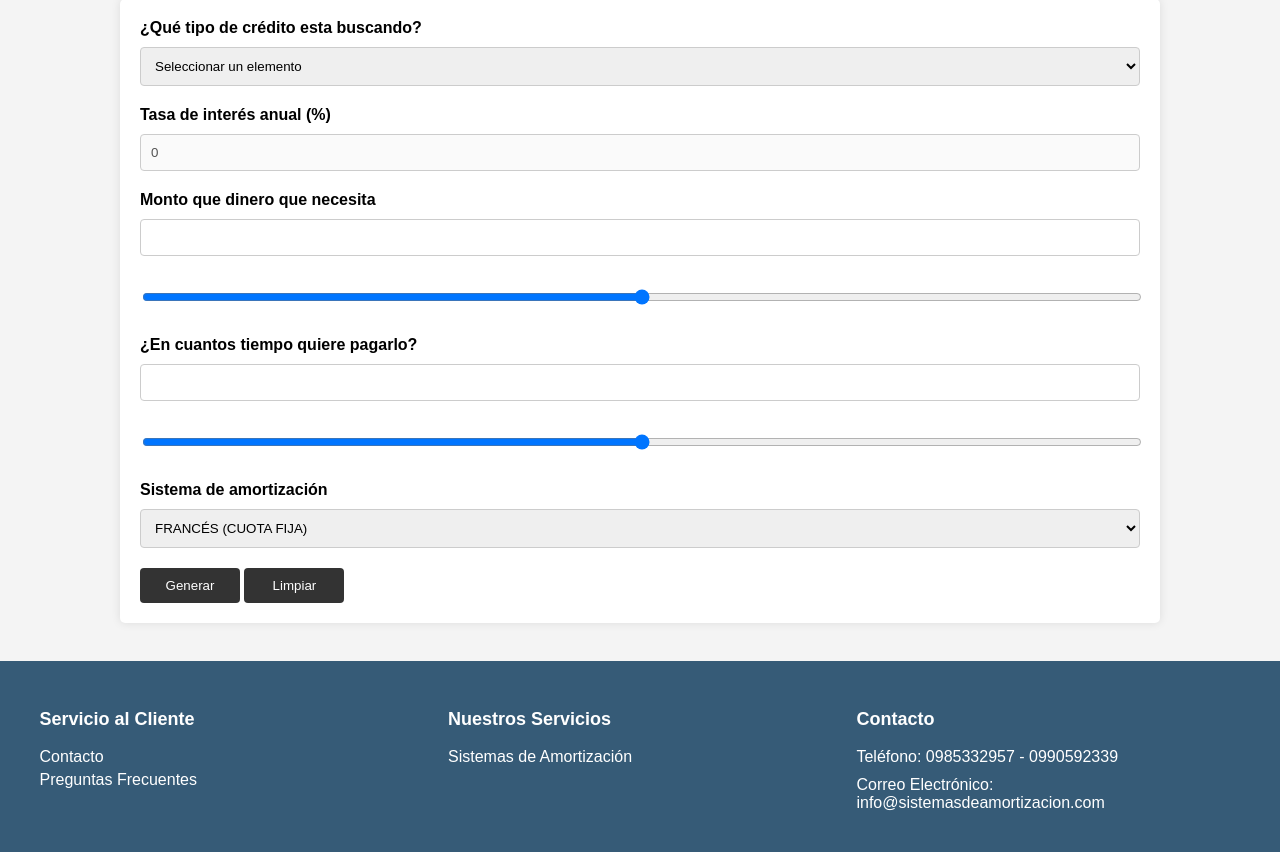
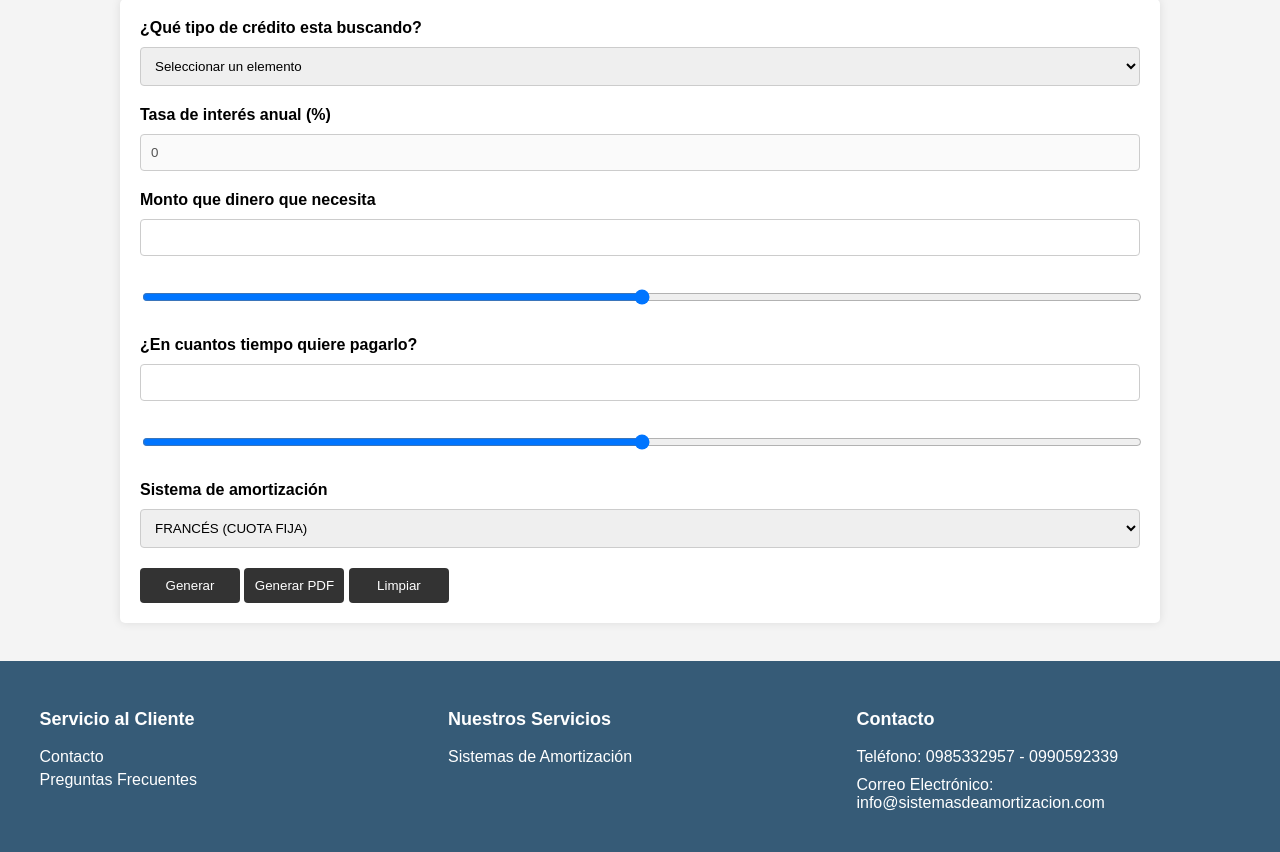
Before and after one commit to diana9519/ProyectoEconomia, a PHP site: page /ProyectoEconomia/index.php in a window 1280 px wide. Shown: the part 78-930 px from the top of the page. Run offline with PHP 8.4, Linux system fonts and the light colour scheme; data that the repository does not hold is empty; some libraries are stand-ins or nearby versions.

Commit message:
generar reporte del sistema de amortización

```diff
--- a/ProyectoEconomia/index.php
+++ b/ProyectoEconomia/index.php
@@ -15,9 +15,13 @@ include 'config.php';
     <link rel="stylesheet" href="styles.css">
     <script src="models/LoanModel.js"></script>
     <script src="views/UIController.js"></script>
+    <script src=""></script>
+
+    <script type="module" src="node_modules/jspdf/dist/jspdf.umd.min.js"></script>
+    <script type="module" src="node_modules/jspdf-autotable/dist/jspdf.plugin.autotable.min.js"></script>
     <h1>Sistemas de Amortización
 
-        <a  id="Login" href="Login/" >Inciar Sesíon</a>
+        <a id="Login" href="Login/">Inciar Sesíon</a>
 
 
     </h1>
@@ -152,7 +156,7 @@ include 'config.php';
             const tasaEfectivaMensual = tasaInteresAnual / 12;
 
             // Agregar la fila con la tasa de interés efectiva mensual
-            agregarFilaTablaTasas('Tasa Efectiva',tasaEfectivaMensual.toFixed(2), 'Es la Tasa de Interés de operación según el número de períodos de pago al año');
+            agregarFilaTablaTasas('Tasa Efectiva', tasaEfectivaMensual.toFixed(2), 'Es la Tasa de Interés de operación según el número de períodos de pago al año');
 
             // Función para agregar filas a la tabla2
             function agregarFilaTablaTasas(concepto, porcentaje, explicacion) {
@@ -380,6 +384,9 @@ include 'config.php';
 
         tasaInteresXHR.open('GET', 'controllers/getTiposCredito.php', true);
         tasaInteresXHR.send();
+
+
+
     </script>
 
 </head>
@@ -411,6 +418,8 @@ include 'config.php';
         </select>
 
         <button type="button" id="botonGenerar" onclick="generarAmortizacion()">Generar</button>
+        <button id="btnGenerarPDF" type="button">Generar PDF</button>
+
         <button type=" reset">Limpiar</button>
 
         <table id="tabla1" class="tabla">
@@ -473,7 +482,44 @@ include 'config.php';
 
     </form>
     <script src="controllers/AppController.js" defer></script> <!-- Agregamos el atributo "defer" -->
+<script>
 
+    document.getElementById('btnGenerarPDF').addEventListener('click', function() {
+    // Asignar jsPDF a window.jsPDF
+    window.jsPDF = window.jspdf.jsPDF;
+
+    // Crear una instancia de jsPDF
+    const pdf = new window.jsPDF(); // Puedes usar directamente window.jsPDF o window.jspdf.jsPDF
+
+    // Llamar a la función que actualiza y calcula los datos de las tablas
+    generarAmortizacion(); // Esta función parece ser la que actualiza las tablas según los datos ingresados
+
+    const tabla1 = document.getElementById('tabla1');
+    const tabla2 = document.getElementById('tabla2');
+    const tabla3 = document.getElementById('tabla3');
+
+    // Generar PDF a partir de las tablas
+    pdf.text(10, 10, 'Detalle de carga financiera');
+    pdf.autoTable({
+        html: tabla1 // Usar directamente el elemento HTML
+    });
+    pdf.text(10, pdf.autoTable.previous.finalY + 20, 'Tasa de interés');
+    pdf.autoTable({
+        html: tabla2, // Usar directamente el elemento HTML
+        startY: pdf.autoTable.previous.finalY + 30
+    });
+    pdf.text(10, pdf.autoTable.previous.finalY + 20, 'Tabla de amortización');
+    pdf.autoTable({
+        html: tabla3, // Usar directamente el elemento HTML
+        startY: pdf.autoTable.previous.finalY + 30
+    });
+
+    // Descargar el PDF
+    pdf.save('tablas.pdf');
+});
+
+
+</script>
 </body>
 
 <footer>
--- /dev/null
+++ b/ProyectoEconomia/package.json
@@ -0,0 +1,5 @@
+{
+  "dependencies": {
+    "jspdf-autotable": "^3.7.1"
+  }
+}
```
Also changed, not shown: ProyectoEconomia/package-lock.json (added).
